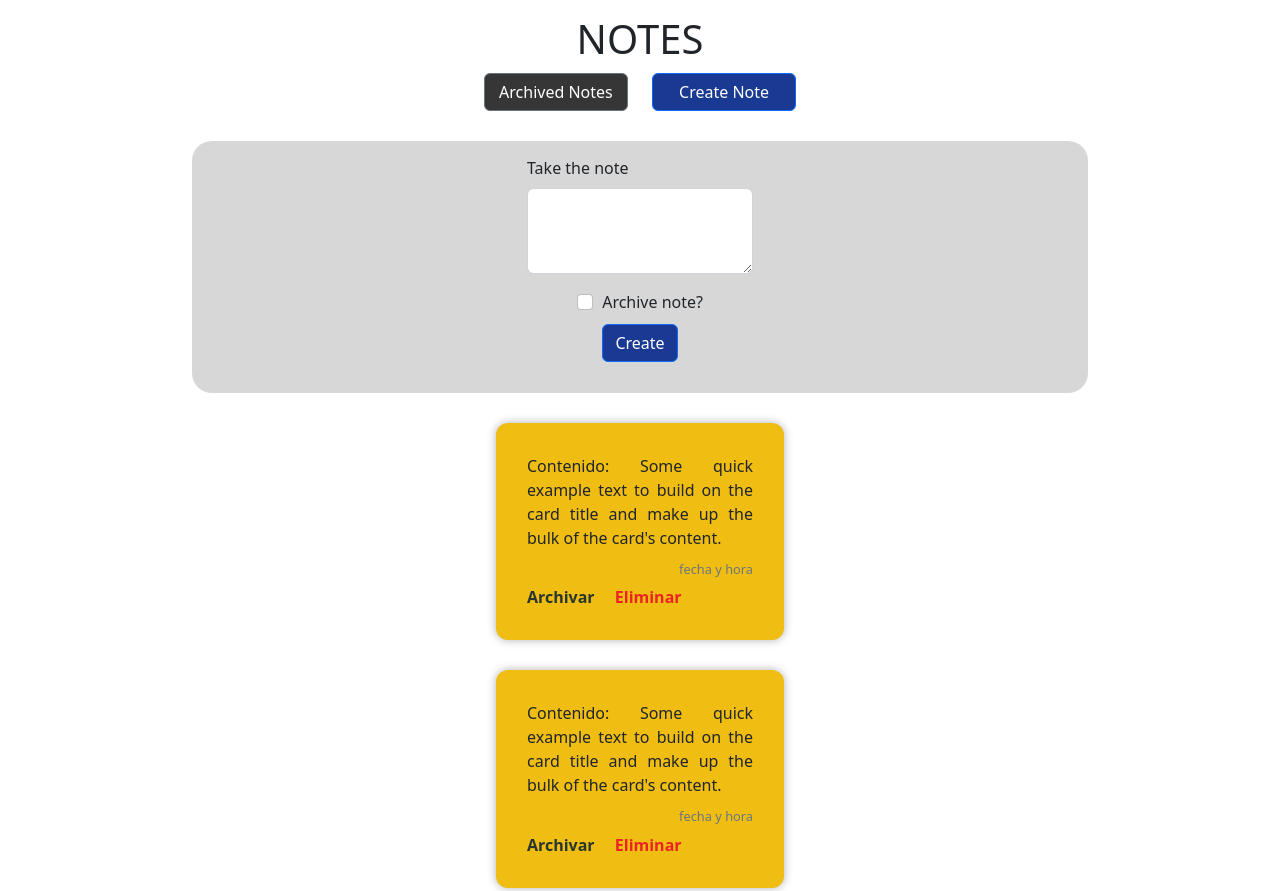
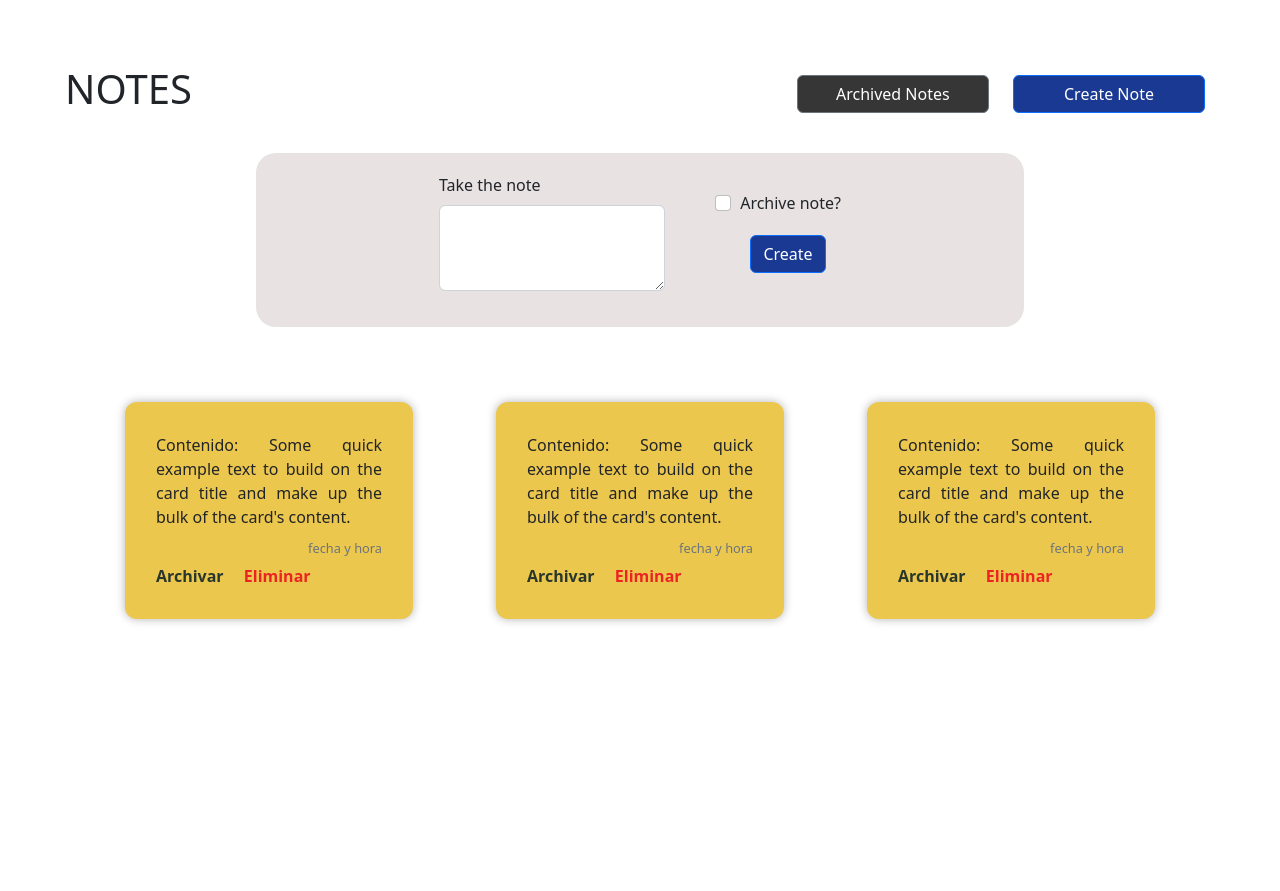
Before and after one commit to tineojf/backend, a website: page index.html in a window 1280 px wide. Shown: the top 891 px of the page. After the commit the page ends 800 px from the top, so only its background shows below. Drawn offline with nearby package versions, Linux system fonts and the light colour scheme.

Commit message:
Update primary and background colors, adjust layout for larger screens

```diff
--- a/frontend/css/style.css
+++ b/frontend/css/style.css
@@ -1,5 +1,5 @@
 :root {
-  --primary-color: #f0bd13;
+  --primary-color: #ecc74d;
 }
 
 * {
@@ -48,7 +48,7 @@ section.create-note {
   margin: 15px auto;
   padding: 15px;
 
-  background-color: #d7d7d7;
+  background-color: #e8e2e2;
   border-radius: 20px;
 }
 section.create-note:hover {
@@ -74,13 +74,13 @@ section.create-note > div:nth-child(2) > button {
 
 section.list-notes {
   display: flex;
-  flex-direction: column;
+  flex-direction: row;
   flex-wrap: wrap;
   justify-content: center;
   align-items: center;
-  align-content: stretch;
+  align-content: center;
 
-  margin: 15px;
+  margin: 60px;
 }
 
 section.list-notes > div {
@@ -126,3 +126,48 @@ section.list-notes > div > div > h6 {
   text-align: right;
   text-transform: lowercase;
 }
+
+/* mediaquery min 768 */
+@media (min-width: 768px) {
+  body {
+    padding: 50px;
+  }
+  header {
+    flex-direction: row;
+    justify-content: space-between;
+    align-items: center;
+  }
+
+  header > div > button {
+    width: 12rem;
+  }
+
+  section.create-note {
+    flex-direction: row;
+    justify-content: center;
+    align-items: center;
+    padding: 20px;
+    width: 60vw;
+  }
+
+  section.create-note > div:nth-child(2) {
+    margin-left: 50px;
+  }
+
+  section.create-note > div:nth-child(2) > button {
+    margin-top: 20px;
+    margin-left: 20px;
+  }
+
+  section.list-notes {
+    flex-direction: row;
+    flex-wrap: wrap;
+    justify-content: space-between;
+    align-items: center;
+  }
+
+  section.list-notes > div {
+    width: 30vw;
+    margin: 15px;
+  }
+}
```
